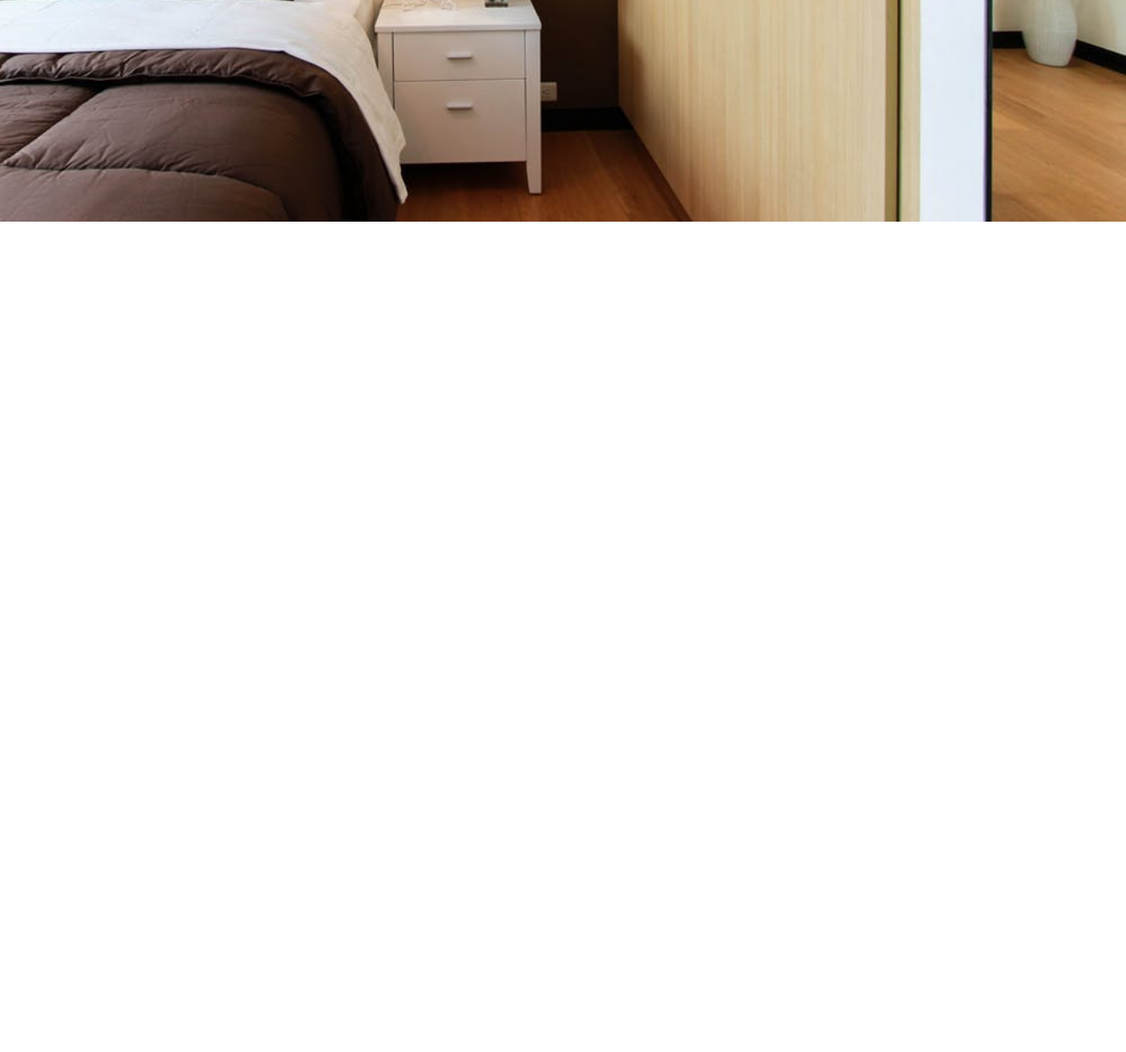
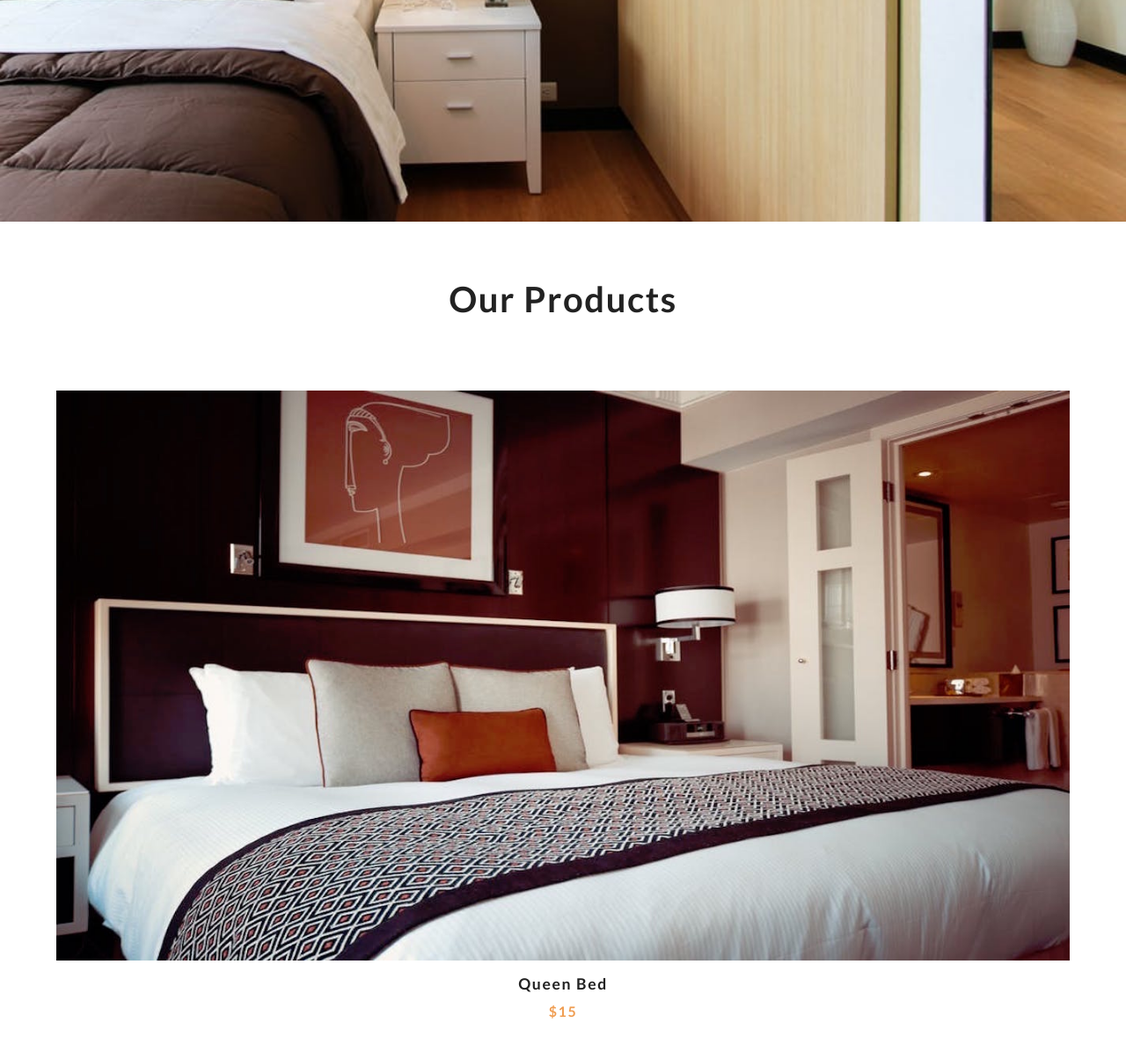
Before and after one commit to nezam0003/Comfy-House, a plain HTML site: page index.html in a window 1280 px wide. Shown: the part 548-1744 px from the top of the page at 88% size. Before the commit the page ends 800 px from the top, so only its background shows below. Drawn offline with Linux system fonts and the light colour scheme.

Commit message:
Product section styled

```diff
--- a/index.html
+++ b/index.html
@@ -38,6 +38,28 @@
         </div>
     </header>
     <!-- Hero section end -->
+    <!-- Product section start -->
+    <section class="products">
+        <div class="section-title">
+            <h2>our products</h2>
+        </div>
+        <div class="products-center">
+            <!-- single product start -->
+            <article class="product">
+                <div class="img-container">
+                    <img src="images/product-1.jpeg" alt="product" class="product-img">
+                    <button class="bag-btn" data-id="1">
+                        <i class="fas fa-shopping-cart"></i>
+                        add to bag
+                    </button>
+                </div>
+                <h3>queen bed</h3>
+                <h4>$15</h4>
+            </article>
+            <!-- single product end -->
+        </div>
+    </section>
+    <!-- Product section end -->
     <script src="app.js"></script>
 </body>
 
--- a/style.css
+++ b/style.css
@@ -117,3 +117,89 @@ body {
 
 
 /* Hero section styling end */
+
+
+/* Products section styling start */
+
+.products {
+    padding: 4rem 0;
+}
+
+.section-title h2 {
+    text-align: center;
+    font-size: 2.5rem;
+    margin-bottom: 5rem;
+    text-transform: capitalize;
+    letter-spacing: var(--mainSpacing);
+}
+
+.products-center {
+    width: 90vw;
+    margin: 0 auto;
+    max-width: 1170px;
+    display: grid;
+    grid-template-columns: repeat(auto-fit, minmax(260px, 1fr));
+    grid-column-gap: 1.5rem;
+    grid-row-gap: 2rem;
+}
+
+.img-container {
+    position: relative;
+    overflow: hidden;
+}
+
+.product-img {
+    display: block;
+    width: 100%;
+    min-height: 12rem;
+    transition: var(--mainTransition);
+}
+
+.bag-btn {
+    position: absolute;
+    top: 70%;
+    right: 0;
+    background: var(--primaryColor);
+    border: none;
+    text-transform: uppercase;
+    padding: 0.5rem 0.75rem;
+    letter-spacing: var(--mainSpacing);
+    font-weight: bold;
+    transition: var(--mainTransition);
+    transform: translateX(101%);
+    cursor: pointer;
+}
+
+.bag-btn:hover {
+    color: var(--mainWhite);
+}
+
+.fa-shopping-cart {
+    margin-right: 0.5rem;
+}
+
+.img-container:hover .bag-btn {
+    transform: translateX(0);
+}
+
+.img-container:hover .product-img {
+    opacity: 0.5;
+}
+
+.product h3 {
+    text-transform: capitalize;
+    font-size: 1.1rem;
+    margin-top: 1rem;
+    letter-spacing: var(--mainSpacing);
+    text-align: center;
+}
+
+.product h4 {
+    margin-top: 0.7rem;
+    letter-spacing: var(--mainSpacing);
+    color: var(--primaryColor);
+    text-align: center;
+}
+
+
+/* Products section styling end */
```
